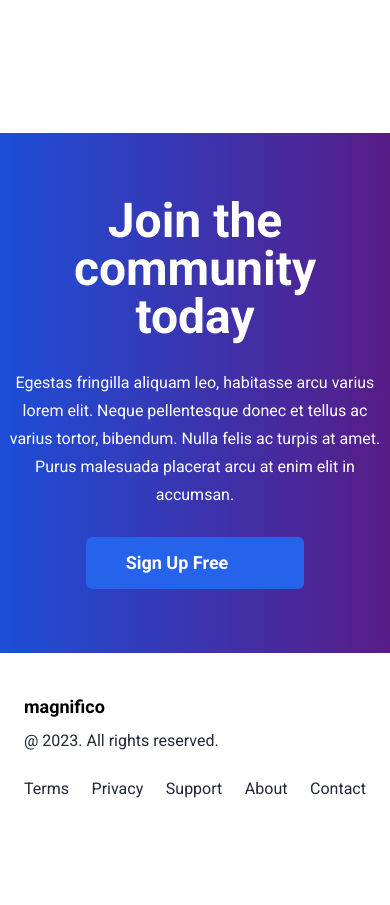
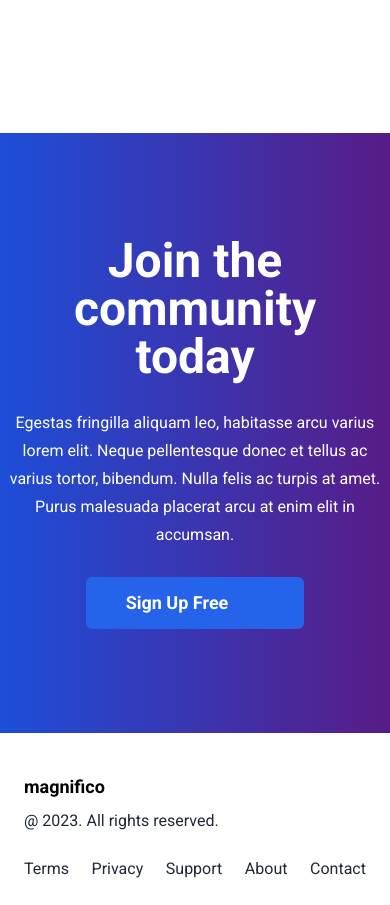
Before and after one commit to warmachine028/magnifico, a React (Vite) app: page / in a window 390 px wide. Shown: the part 4180-5085 px from the top of the page. Before the commit the page ends 5005 px from the top, so only its background shows below. Built offline with nearby package versions, Linux system fonts and the light colour scheme; some icons are missing.

Commit message:
feat: added responsive section

```diff
--- a/src/sections/Community.jsx
+++ b/src/sections/Community.jsx
@@ -1,7 +1,7 @@
 import { SecondaryButton } from '../components'
 const Community = () => {
 	return (
-		<section id="community" className="container sm:px-2 mx-auto mt-52 bg-gradient-to-r from-blue-700 to-purple-900 flex-col justify-center sm:rounded-xl items-center">
+		<section id="community" className="container sm:px-2 mx-auto mt-52 bg-gradient-to-r from-blue-700 to-purple-900 flex-col justify-center sm:rounded-xl items-center sm:pt-0 sm:pb-0 pt-10 pb-10">
 			<h1 className="sm:text-6xl text-5xl sm:leading-[80px] leading- font-bold sm:font-extrabold text-white pt-16 px-6 text-center">Join the community today</h1>
 			<p className="text-white text-center py-7 leading-7 sm:pl-14 sm:pr-14">Egestas fringilla aliquam leo, habitasse arcu varius lorem elit. Neque pellentesque donec et tellus ac varius tortor, bibendum. Nulla felis ac turpis at amet. Purus malesuada placerat arcu at enim elit in accumsan.</p>
 			<div className="flex justify-center items-center pb-16">
```
